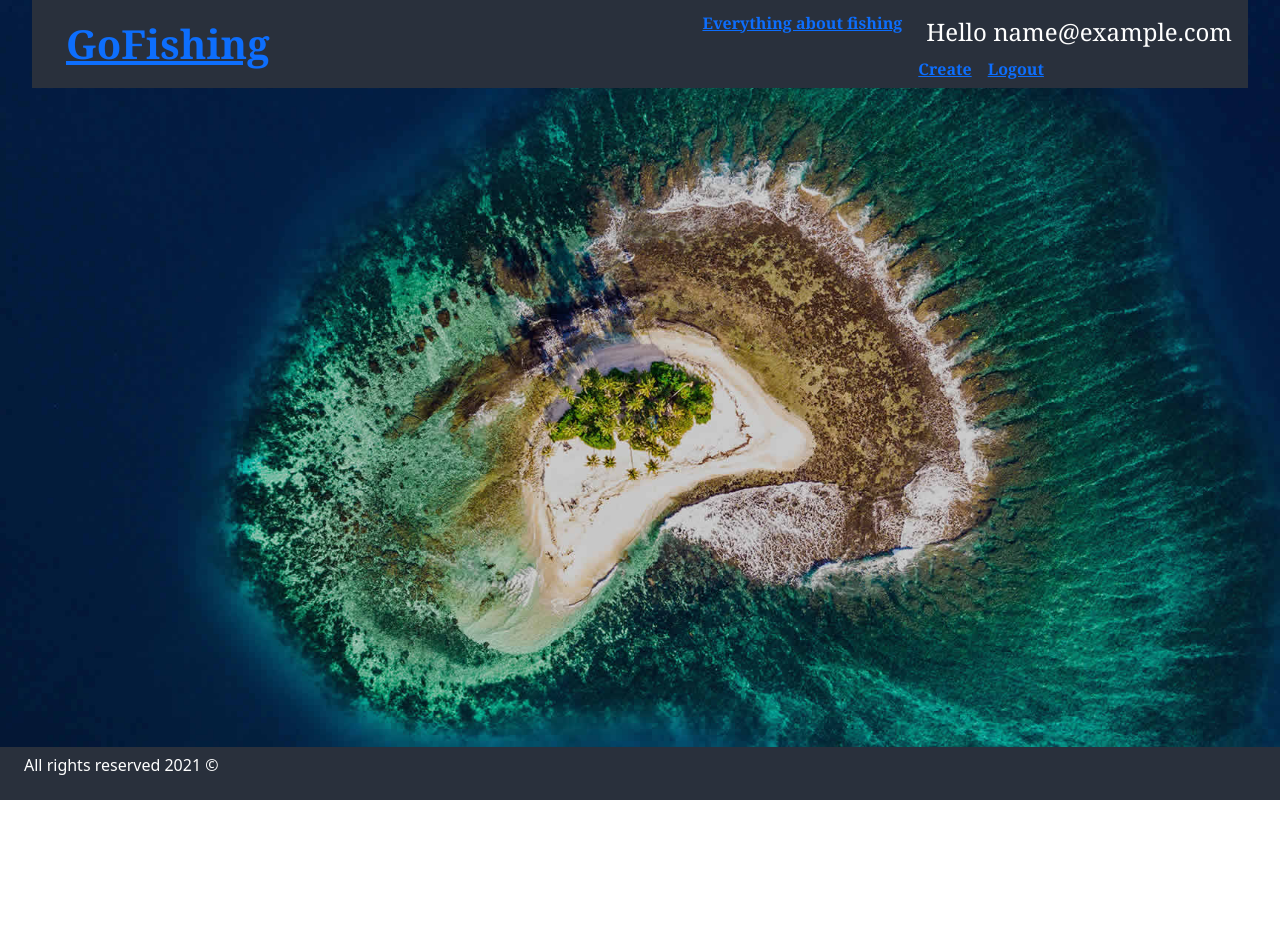
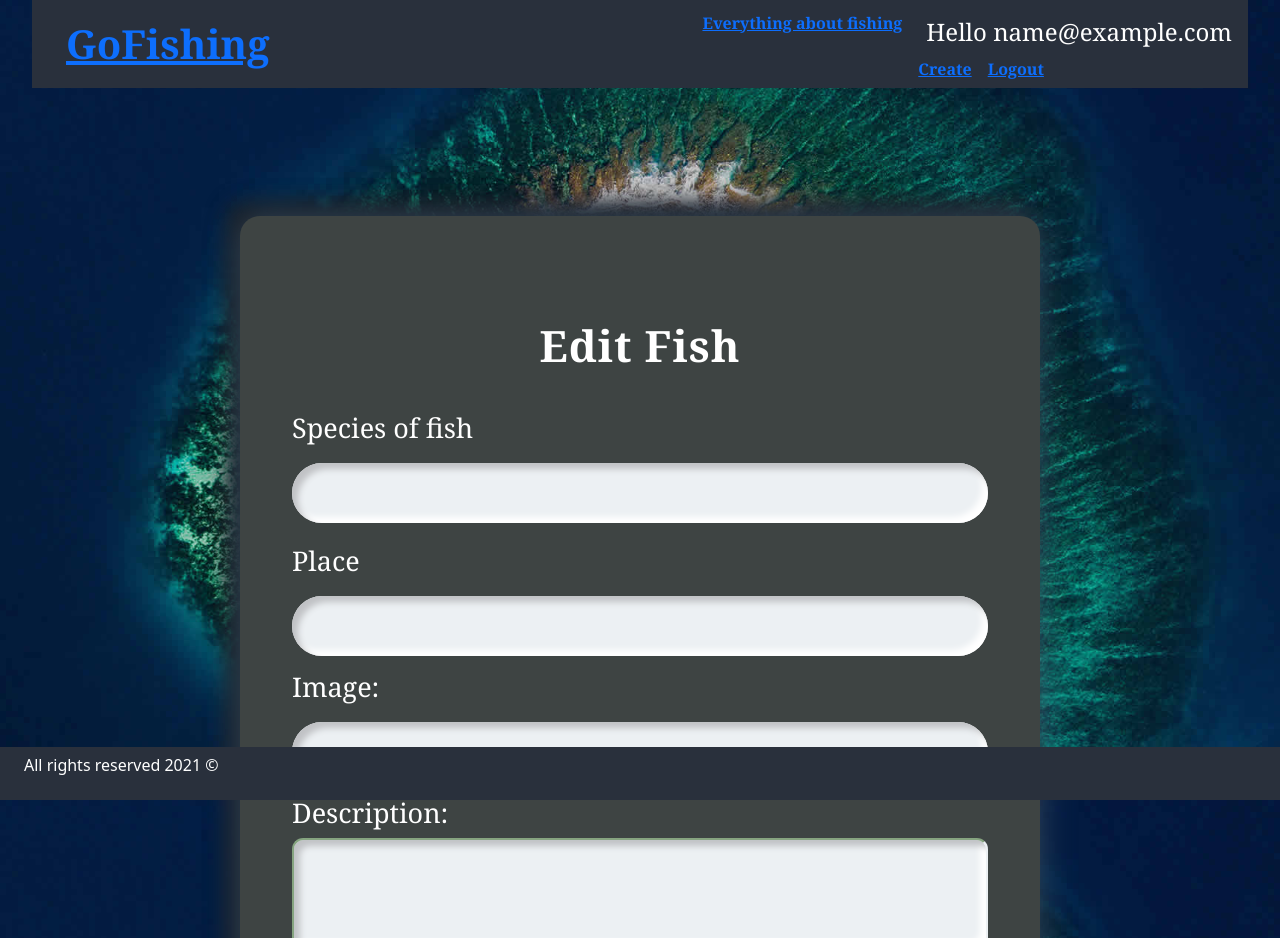
Before and after one commit to VartiVelkova/react-exam, a React (Create React App) app: page /edit/1 in a window 1280 px wide. Shown: the top 938 px of the page. Before the commit the page ends 800 px from the top, so only its background shows below. Built offline with nearby package versions, Linux system fonts and the light colour scheme; no server answers; sample sign-in values are in the browser's storage.

Commit message:
add edit

```diff
--- a/src/App.js
+++ b/src/App.js
@@ -15,6 +15,7 @@ import { AuthProvider } from './contexts/AuthContext.js';
 import { NotificationProvider } from './contexts/NotificationContext.js';
 
 import 'bootstrap/dist/css/bootstrap.min.css';
+import Edit from './components/Edit/Edit.js';
 
 function App() {
   return (
@@ -35,6 +36,7 @@ function App() {
 
               <Route element={<GuardedRoute />}>
               <Route path='/create' element={<Create />} />
+              <Route path='/edit/:fishId' element={<Edit />} />
               </Route>
 
             </Routes>
--- a/src/components/Edit/Edit.js
+++ b/src/components/Edit/Edit.js
@@ -1,25 +1,46 @@
+import * as fishService from '../../services/fishService.js';
+import useFishState from '../../hooks/useFishState.js';
+import { useNavigate, useParams } from 'react-router-dom';
+import { useState } from 'react';
+
+
+
 const Edit = () => {
+    const {fishId} = useParams();
+    const [errors, setErrors] = useState({name: false});
+    const [fish, setFish] = useFishState(fishId);
+    const navigate = useNavigate()
+
+    const editSubmitHandler = (e) => {
+        e.preventDefault();
+
+        let fishData = Object.fromEntries(new FormData(e.currentTarget));
+
+        fishService.edit(fish._id, fishData);
+        navigate(`/details/${fish._id}`)
+
+    };
+
+
     return (
 <section id="edit-page" className="auth">
-    <form id="edit">
+    <form id="edit" method='POST' onSubmit={editSubmitHandler}>
         <div className="container">
 
-            <h1>Edit Game</h1>
-            <label for="leg-title">Legendary title:</label>
-            <input type="text" id="title" name="title" value="" />
+            <h1>Edit Fish</h1>
+            <label htmlFor="leg-title">Species of fish</label>
+            <input type="text" id="title" name="species" defaultValue={fish.species} />
 
-            <label for="category">Category:</label>
-            <input type="text" id="category" name="category" value="" />
+            <label htmlFor="category">Place</label>
+            <input type="text" id="category" name="place" defaultValue={fish.place} />
 
-            <label for="levels">MaxLevel:</label>
-            <input type="number" id="maxLevel" name="maxLevel" min="1" value="" />
 
-            <label for="game-img">Image:</label>
-            <input type="text" id="imageUrl" name="imageUrl" value="" />
+            <label htmlFor="fish-img">Image:</label>
+            <input type="text" id="imageUrl" name="imageUrl" defaultValue={fish.imageUrl} />
 
-            <label for="summary">Summary:</label>
-            <textarea name="summary" id="summary"></textarea>
-            <input className="btn submit" type="submit" value="Edit Game" />
+            <label htmlFor="description">Description: </label>
+            <textarea name="description" id="summary" defaultValue={fish.description}></textarea>
+            <input className="btn submit" type="submit" value="Edit Fish" />
 
         </div>
     </form>
--- a/src/hooks/useFishState.js
+++ b/src/hooks/useFishState.js
@@ -1,5 +1,5 @@
-import { useEffect, useMemo, useState } from 'react'
-import * as fishService from '../services/fishService.js'
+import { useEffect, useMemo, useState } from 'react';
+import * as fishService from '../services/fishService.js';
 
 const useFishState = (fishId) => {
     const [fish, setFish] = useState({});
```
